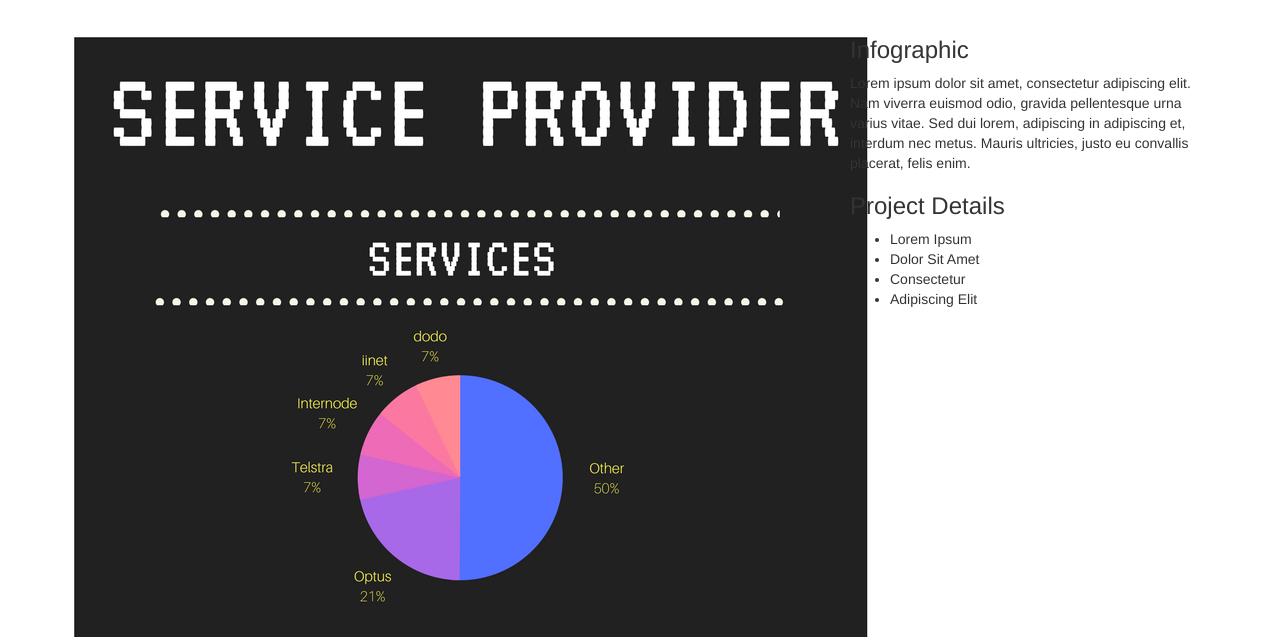
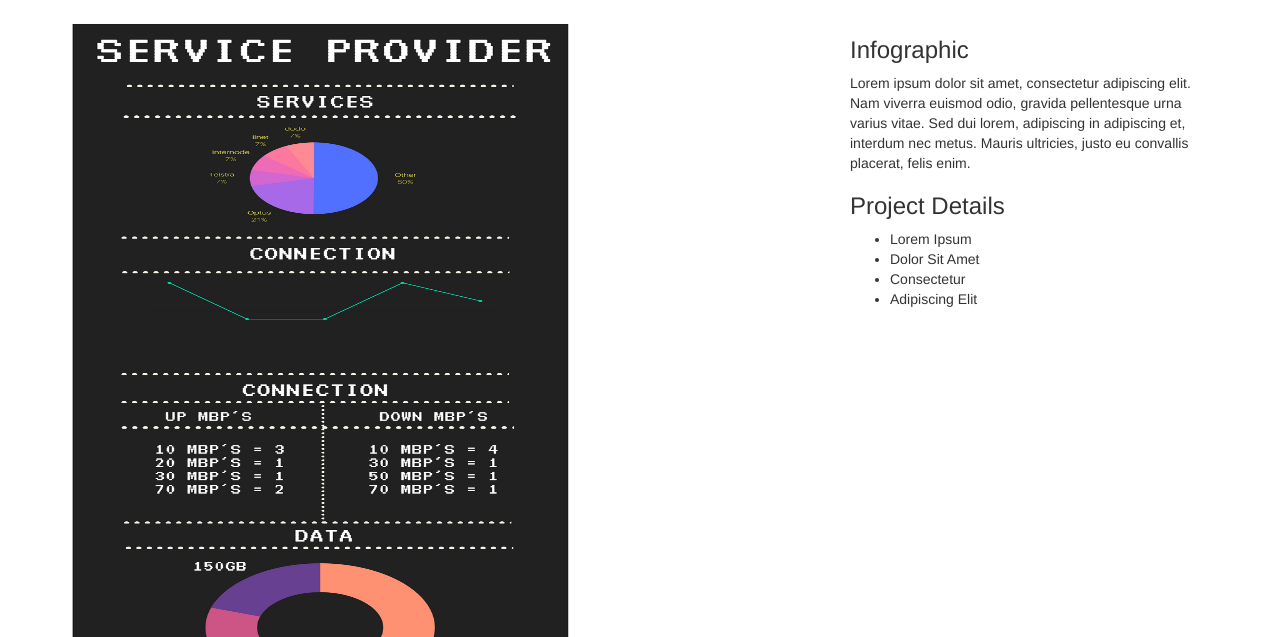
Before and after one commit to GenericWhite/GenericWhite.github.io, a plain HTML site: page index.html in a window 1280 px wide. Shown: the part 163-800 px from the top of the page. Drawn offline with Linux system fonts and the light colour scheme.

Commit message:
Add files via upload

```diff
--- a/index.html
+++ b/index.html
@@ -78,7 +78,7 @@
 
             <div class="col-md-8">
                 <img src="Gallery\Infographic.png"
-                style="width:500;height:700;"/>
+                style="width:500px;height:700px;"/>
             </div>
 
             <div class="col-md-4">
```
